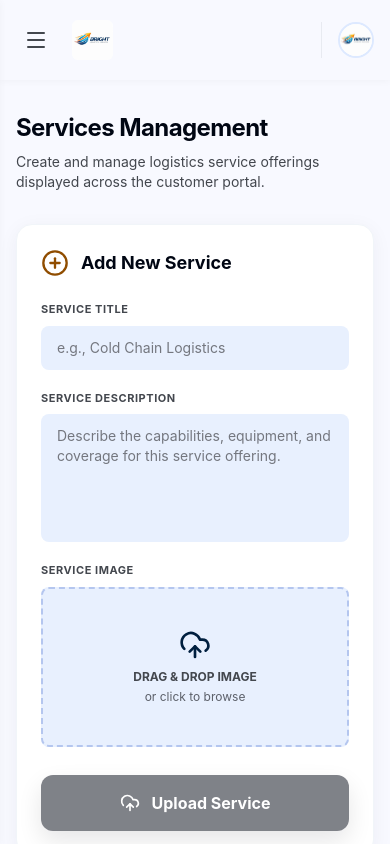
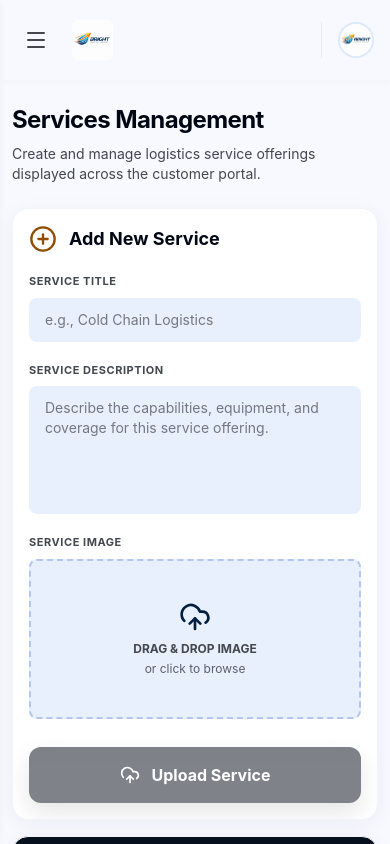
Before and after one commit to nexasoftsolutions/Bright-Logistic-Service-Admin-Panel, a React (Vite) app in the folder frontend/: page /admin/add-services in a window 390 px wide. Shown: the top 844 px of the page. Built offline with nearby package versions, Linux system fonts and the light colour scheme; no server answers.

Commit message:
fix responsiveness problem

```diff
--- a/frontend/src/Admin/ContactDetail.jsx
+++ b/frontend/src/Admin/ContactDetail.jsx
@@ -303,7 +303,7 @@ const ContactDetail = () => {
                   </div>
                 </div>
 
-                <div className="flex justify-end gap-3 pt-4">
+                <div className="flex flex-col gap-3 pt-4 sm:flex-row sm:justify-end">
                   <button
                     type="button"
                     disabled={isEditMode}
--- a/frontend/src/Admin/Fleet.jsx
+++ b/frontend/src/Admin/Fleet.jsx
@@ -143,8 +143,8 @@ const Fleet = () => {
 
   return (
     <>
-      <main className="flex-1 bg-[#f8f9ff] px-4 sm:px-6 lg:px-8 py-8 sm:py-12">
-        <div className="flex flex-col w-full gap-8 lg:gap-12 max-w-300 mx-auto">
+      <main className="flex-1 bg-[#f8f9ff] px-3 sm:px-6 lg:px-8 py-6 sm:py-12">
+        <div className="flex flex-col w-full gap-6 sm:gap-8 lg:gap-12 max-w-none lg:max-w-300 mx-auto">
           <div className="flex flex-col sm:flex-row justify-between items-start sm:items-end gap-4">
             <div>
               <h1 className="text-2xl sm:text-3xl font-bold text-[#000613] tracking-tight mb-1">
@@ -165,8 +165,8 @@ const Fleet = () => {
             </div>
           </div>
 
-          <div className="grid grid-cols-12 gap-8 items-start">
-            <div className="col-span-12 lg:col-span-4 lg:sticky lg:top-28 bg-white border border-slate-100 shadow-[0_4px_20px_rgba(0,31,63,0.05)] rounded-2xl p-6 sm:p-8 relative overflow-hidden">
+          <div className="grid grid-cols-12 gap-4 sm:gap-8 items-start">
+            <div className="col-span-12 lg:col-span-4 lg:sticky lg:top-28 bg-white border border-slate-100 shadow-[0_4px_20px_rgba(0,31,63,0.05)] rounded-2xl p-4 sm:p-8 relative overflow-hidden">
               <div className="absolute top-0 right-0 w-32 h-32 bg-primary/5 rounded-bl-full pointer-events-none" />
               <h2 className="mb-6 flex items-center gap-3">
                 <PlusCircle className="w-6 h-6 text-[#904d00] shrink-0" />
--- a/frontend/src/Admin/Services.jsx
+++ b/frontend/src/Admin/Services.jsx
@@ -140,8 +140,8 @@ const Services = () => {
   })
 
   return (
-    <main className="flex-1 bg-[#f8f9ff] px-4 sm:px-6 lg:px-8 py-8 sm:py-12">
-      <div className="flex flex-col w-full gap-8 lg:gap-12 max-w-300 mx-auto">
+    <main className="flex-1 bg-[#f8f9ff] px-3 sm:px-6 lg:px-8 py-6 sm:py-12">
+      <div className="flex flex-col w-full gap-6 sm:gap-8 lg:gap-12 max-w-none lg:max-w-300 mx-auto">
         <div className="flex flex-col gap-2 relative z-10">
           <h1 className="text-2xl sm:text-3xl font-bold text-[#000613] tracking-tight">
             Services Management
@@ -151,9 +151,9 @@ const Services = () => {
           </p>
         </div>
 
-        <div className="grid grid-cols-12 gap-8 items-start">
-          <div className="col-span-12 lg:col-span-4 lg:sticky lg:top-28 flex flex-col gap-6">
-            <div className="bg-white border border-slate-100 shadow-[0_4px_20px_rgba(0,31,63,0.05)] rounded-2xl p-6 sm:p-8 flex flex-col gap-6 relative overflow-hidden group">
+        <div className="grid grid-cols-12 gap-4 sm:gap-8 items-start">
+          <div className="col-span-12 lg:col-span-4 lg:sticky lg:top-28 flex flex-col gap-4 sm:gap-6">
+            <div className="bg-white border border-slate-100 shadow-[0_4px_20px_rgba(0,31,63,0.05)] rounded-2xl p-4 sm:p-8 flex flex-col gap-5 sm:gap-6 relative overflow-hidden group">
               <div className="absolute -top-12 -right-12 w-32 h-32 bg-secondary/10 rounded-full blur-2xl transition-all duration-700 group-hover:bg-secondary/20 group-hover:scale-150" />
               <div className="flex items-center gap-3 relative z-10">
                 <PlusCircle className="w-7 h-7 text-[#904d00]" />
@@ -282,8 +282,8 @@ const Services = () => {
             </div>
           </div>
 
-          <div className="col-span-12 lg:col-span-8 flex flex-col gap-8">
-            <div className="grid grid-cols-1 md:grid-cols-2 gap-6">
+          <div className="col-span-12 lg:col-span-8 flex flex-col gap-6 sm:gap-8">
+            <div className="grid grid-cols-1 md:grid-cols-2 gap-4 sm:gap-6">
 
               {fetchServicesData?.map((service) => (
                 <div
```
